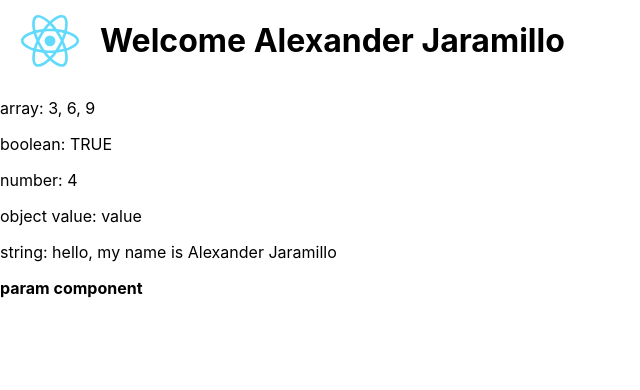
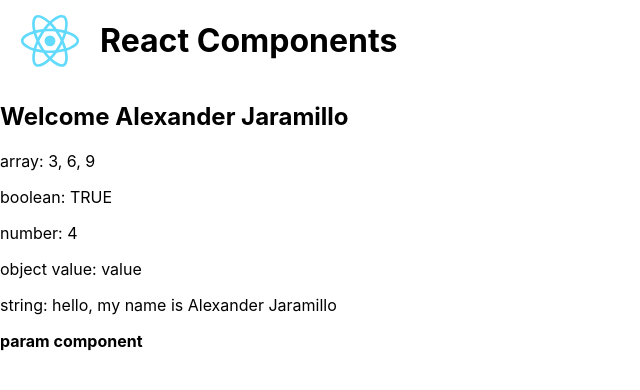
Before and after one commit to alexunjm/react-example, a React (Create React App) app: page / in a window 1280 px wide. Shown: the top 390 px of the page, without its empty margins (0-640 px from the left). Built offline with nearby package versions, Linux system fonts and the light colour scheme.

Commit message:
default values of properties

```diff
--- a/src/App.js
+++ b/src/App.js
@@ -2,7 +2,7 @@ import React, { Component } from 'react';
 import logo from './logo.svg';
 import './App.css';
 
-const Greeting = (props) => <h1>Welcome { props.name }</h1>
+const Greeting = (props) => <h2>Welcome { props.name }</h2>
 
 class Parameters extends Component {
   render() {
@@ -30,14 +30,25 @@ class Parameters extends Component {
   }
 }
 
+class Title extends Component {
+  render() {
+    return <h1>{this.props.text}</h1>
+  }
+}
+
+Title.defaultProps = {
+  text: "React Components"
+}
+
 function App() {
   const name = 'Alexander Jaramillo'
   return (
     <div className="App">
       <header className="header">
         <img src={logo} className="logo" alt="logo" />
-        <Greeting name={ name } />
+        <Title />
       </header>
+      <Greeting name={ name } />
       <Parameters
         array={[1, 2, 3]}
         boolean={true}
```
